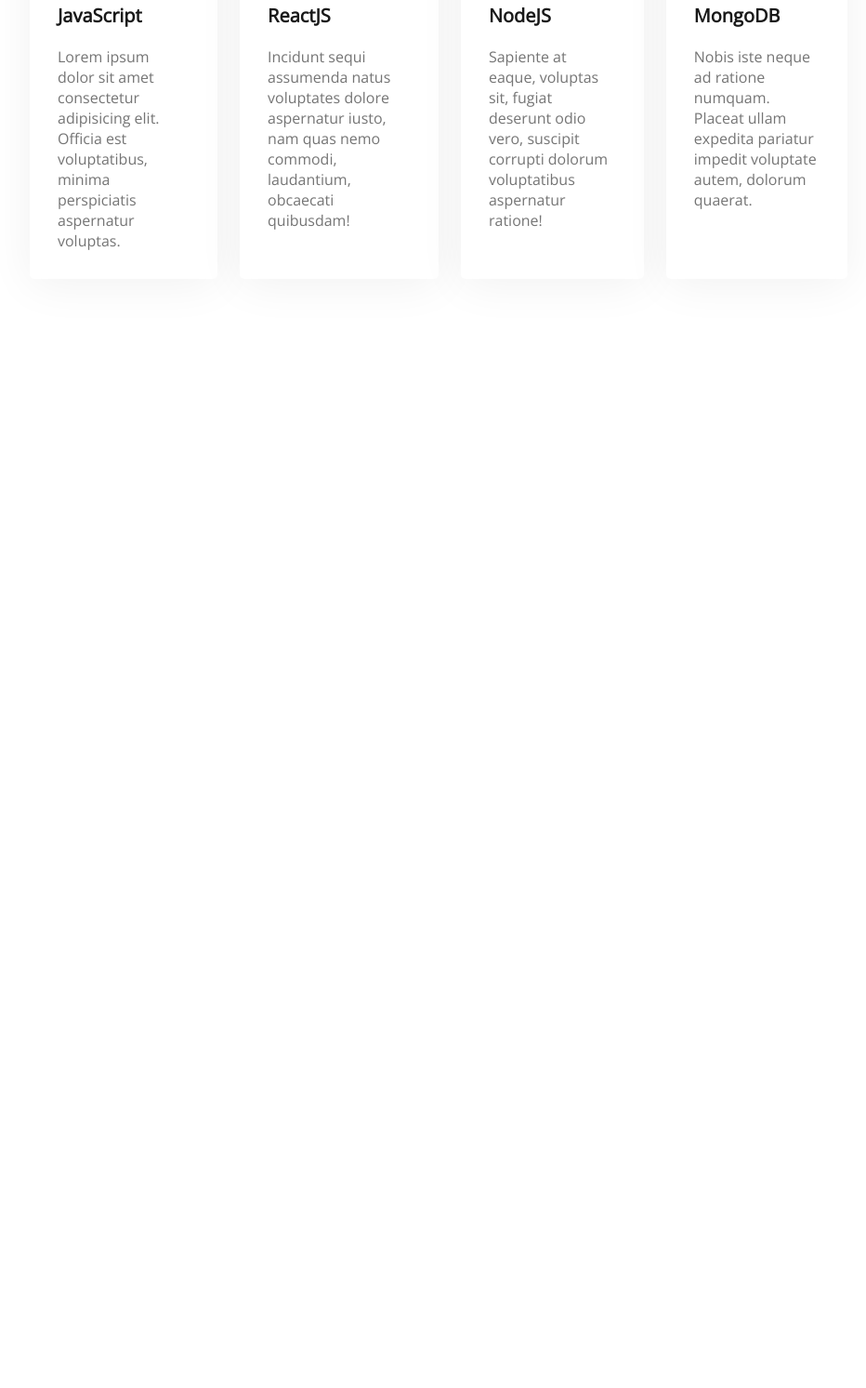
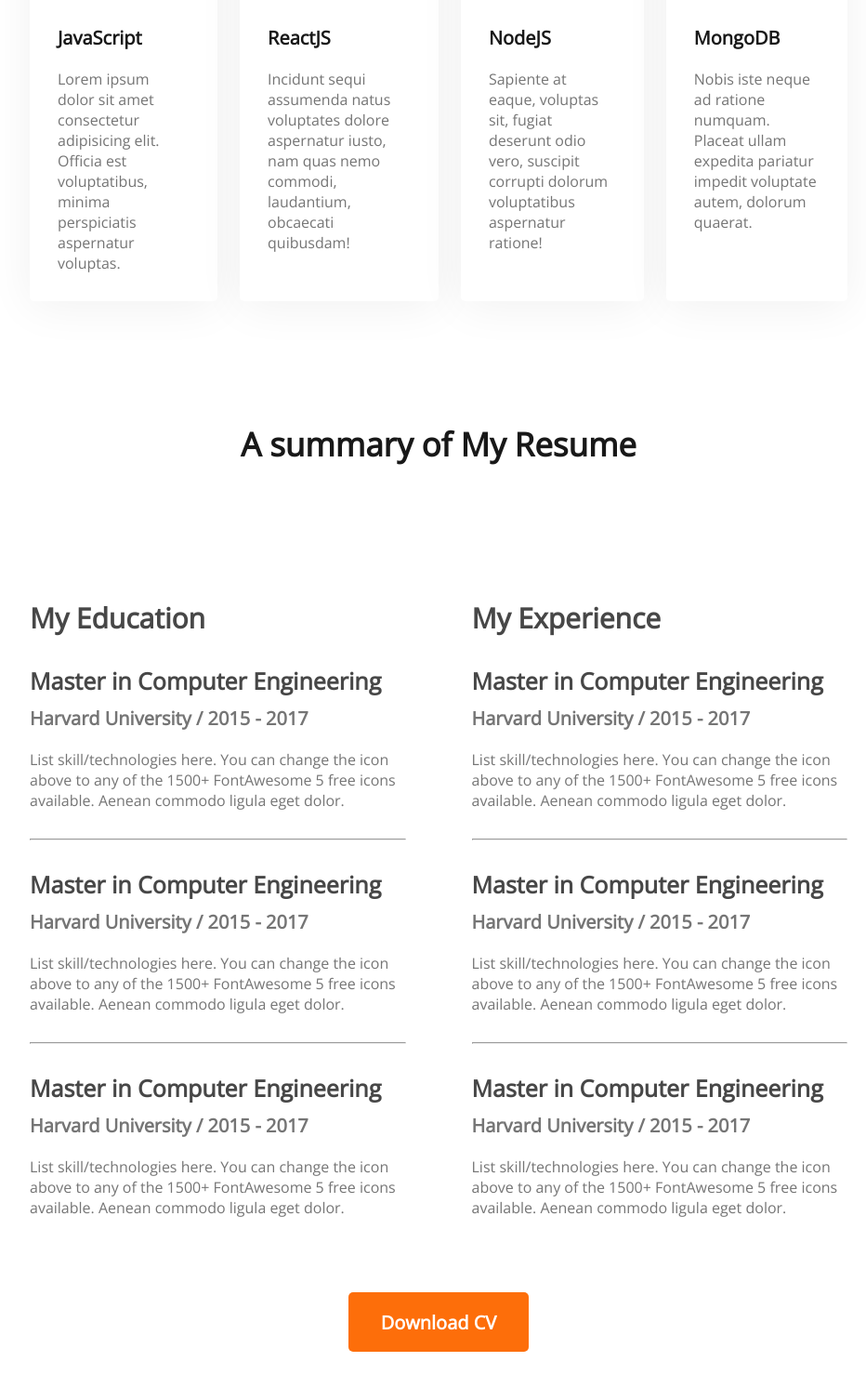
Before and after one commit to showvike/developer-portfolio, a plain HTML site: page index.html in a window 1280 px wide. Shown: the part 1953-3446 px from the top of the page at 93% size, without its empty margins (168-1100 px from the left). Before the commit the page ends 2383 px from the top, so only its background shows below. Drawn offline with nearby package versions, Linux system fonts and the light colour scheme.

Commit message:
resume added

```diff
--- a/index.html
+++ b/index.html
@@ -114,6 +114,79 @@
           </div>
         </div>
       </section>
+      <!-- resume section -->
+      <section class="resume">
+        <h3 class="section-title">A summary of My Resume</h3>
+        <div class="resume-container">
+          <div class="resume-education">
+            <h4 class="resume-main-title">My Education</h4>
+            <div class="resume-main-content">
+              <h5 class="title">Master in Computer Engineering</h5>
+              <p class="sub-title">Harvard University / 2015 - 2017</p>
+              <p class="description">
+                List skill/technologies here. You can change the icon above to
+                any of the 1500+ FontAwesome 5 free icons available. Aenean
+                commodo ligula eget dolor.
+              </p>
+            </div>
+            <hr />
+            <div class="resume-main-content">
+              <h5 class="title">Master in Computer Engineering</h5>
+              <p class="sub-title">Harvard University / 2015 - 2017</p>
+              <p class="description">
+                List skill/technologies here. You can change the icon above to
+                any of the 1500+ FontAwesome 5 free icons available. Aenean
+                commodo ligula eget dolor.
+              </p>
+            </div>
+            <hr />
+            <div class="resume-main-content">
+              <h5 class="title">Master in Computer Engineering</h5>
+              <p class="sub-title">Harvard University / 2015 - 2017</p>
+              <p class="description">
+                List skill/technologies here. You can change the icon above to
+                any of the 1500+ FontAwesome 5 free icons available. Aenean
+                commodo ligula eget dolor.
+              </p>
+            </div>
+          </div>
+          <div class="resume-experience">
+            <h4 class="resume-main-title">My Experience</h4>
+            <div class="resume-main-content">
+              <h5 class="title">Master in Computer Engineering</h5>
+              <p class="sub-title">Harvard University / 2015 - 2017</p>
+              <p class="description">
+                List skill/technologies here. You can change the icon above to
+                any of the 1500+ FontAwesome 5 free icons available. Aenean
+                commodo ligula eget dolor.
+              </p>
+            </div>
+            <hr />
+            <div class="resume-main-content">
+              <h5 class="title">Master in Computer Engineering</h5>
+              <p class="sub-title">Harvard University / 2015 - 2017</p>
+              <p class="description">
+                List skill/technologies here. You can change the icon above to
+                any of the 1500+ FontAwesome 5 free icons available. Aenean
+                commodo ligula eget dolor.
+              </p>
+            </div>
+            <hr />
+            <div class="resume-main-content">
+              <h5 class="title">Master in Computer Engineering</h5>
+              <p class="sub-title">Harvard University / 2015 - 2017</p>
+              <p class="description">
+                List skill/technologies here. You can change the icon above to
+                any of the 1500+ FontAwesome 5 free icons available. Aenean
+                commodo ligula eget dolor.
+              </p>
+            </div>
+          </div>
+        </div>
+        <div class="btn-div">
+          <button class="btn-primary">Download CV</button>
+        </div>
+      </section>
     </main>
     <footer></footer>
   </body>
--- a/styles/portfolio.css
+++ b/styles/portfolio.css
@@ -92,7 +92,6 @@ main {
   background: #fff8f3;
   border-radius: 10px;
   padding: 130px 150px;
-  text-align: center;
 }
 
 .section-title {
@@ -100,6 +99,7 @@ main {
   font-size: 35px;
   color: #181818;
   margin-bottom: 30px;
+  text-align: center;
 }
 
 .section-description {
@@ -107,11 +107,13 @@ main {
   font-size: 18px;
   color: #757575;
   margin-bottom: 30px;
+  text-align: center;
 }
 
 .about-info-container {
   display: flex;
   justify-content: space-around;
+  text-align: center;
 }
 
 .info-title {
@@ -127,12 +129,10 @@ main {
 }
 
 /* what-i-do styles */
-.what-i-do {
-  text-align: center;
-}
 
 .what-i-do > p {
   margin-top: 30px 0 50px;
+  padding: 0 150px;
 }
 
 .skills-container {
@@ -141,7 +141,6 @@ main {
 }
 
 .skills {
-  text-align: left;
   padding: 30px;
   background: #ffffff;
   box-shadow: 0px 6px 50px rgba(0, 0, 0, 0.06);
@@ -160,3 +159,45 @@ main {
   font-size: 16px;
   color: #757575;
 }
+
+/* resume styles */
+.resume-container {
+  display: flex;
+  gap: 71px;
+}
+
+.resume-main-title {
+  font-weight: 700;
+  font-size: 30px;
+  color: #474747;
+  margin-top: 113px;
+}
+
+.resume-main-content {
+  margin: 30px 0;
+}
+
+.title {
+  font-weight: 700;
+  font-size: 25px;
+  color: #474747;
+  margin-bottom: 10px;
+}
+
+.sub-title {
+  font-weight: 600;
+  font-size: 20px;
+  color: #757575;
+  margin-bottom: 20px;
+}
+
+.description {
+  font-weight: 400;
+  font-size: 16px;
+  color: #757575;
+}
+
+.btn-div {
+  text-align: center;
+  margin-top: 50px;
+}
```
